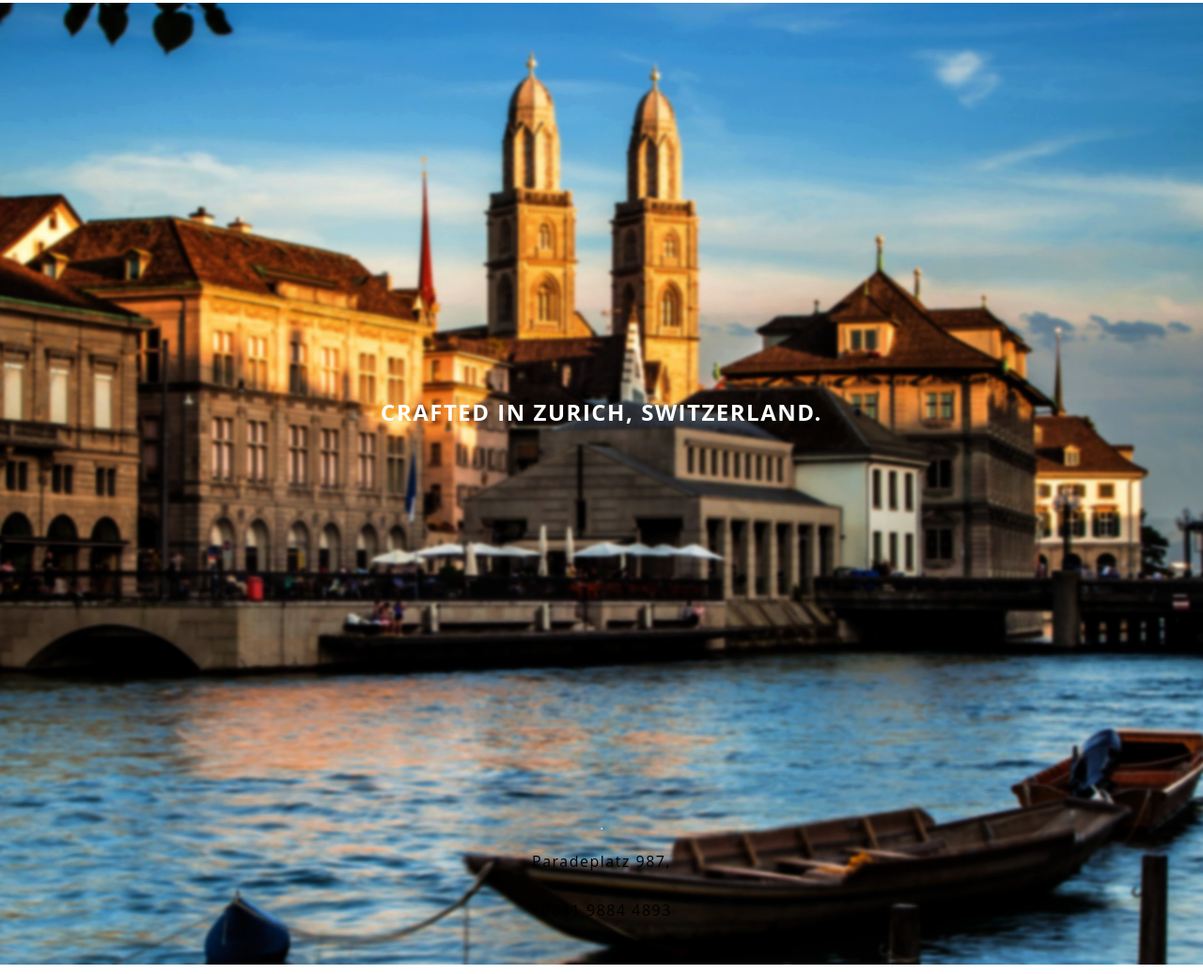
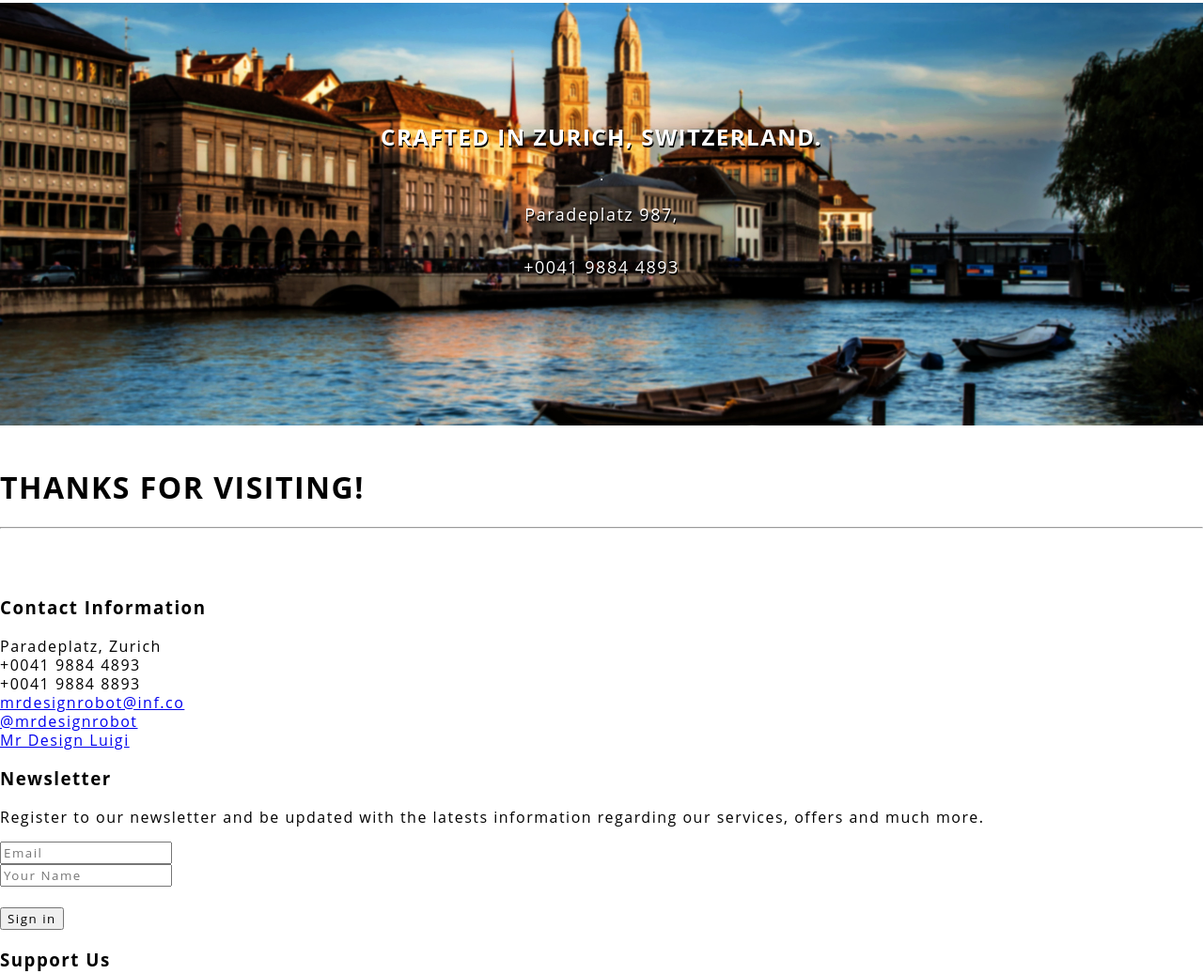
Before and after one commit to lucius97/WebStuffThings, a plain HTML site: page index.html in a window 1280 px wide. Shown: the part 3755-4792 px from the top of the page at 94% size. Drawn offline with Linux system fonts and the light colour scheme; a web font is replaced by a local one.

Commit message:
added crafted section

```diff
--- a/design.css
+++ b/design.css
@@ -341,24 +341,36 @@ header p{
 	font-size: 14px;
 }
 
-.crafted{
+.zuripic{
+	display: flex;
+	flex-direction: column;
+	height: 450px;
 	background-attachment: scroll;
 	background-size: cover;
 	background-image: url("assets/img/bg/divider661.jpg");
 	background-position: center;
 	background-repeat: no-repeat;
-	height: 1024px;
+}
+.crafted{
 	display: flex;
 	flex-direction: column;
 	align-items: center;
 	text-align: center;
+	margin: auto 0;
+	text-shadow: 1px 2px black;
 }
 
 .crafted h1{
-	max-width: 75%;
+	max-width: 100%;
 	max-height: 50%;
 	font-size: 24px;
-	margin: auto 0;
 	color: white;
 	text-align:center;
 }
+
+.crafted p{
+	max-width: 75%;
+	font-size: 18px;
+	color: white;
+	text-align:center;
+}
--- a/index.html
+++ b/index.html
@@ -275,7 +275,7 @@
 
 
 		<!-- ==== SECTION DIVIDER6 ==== -->
-		<section >
+		<section class="zuripic">
 			<div class="crafted">
 				<h1>CRAFTED IN ZURICH, SWITZERLAND.</h1>
 				<hr>
@@ -285,7 +285,7 @@
 			</div>
 		</section>
 
-		<div   name="contact">
+		<div   name="contact" class="contact">
 			<div >
 			<br>
 				<h1 >THANKS FOR VISITING!</h1>
```
